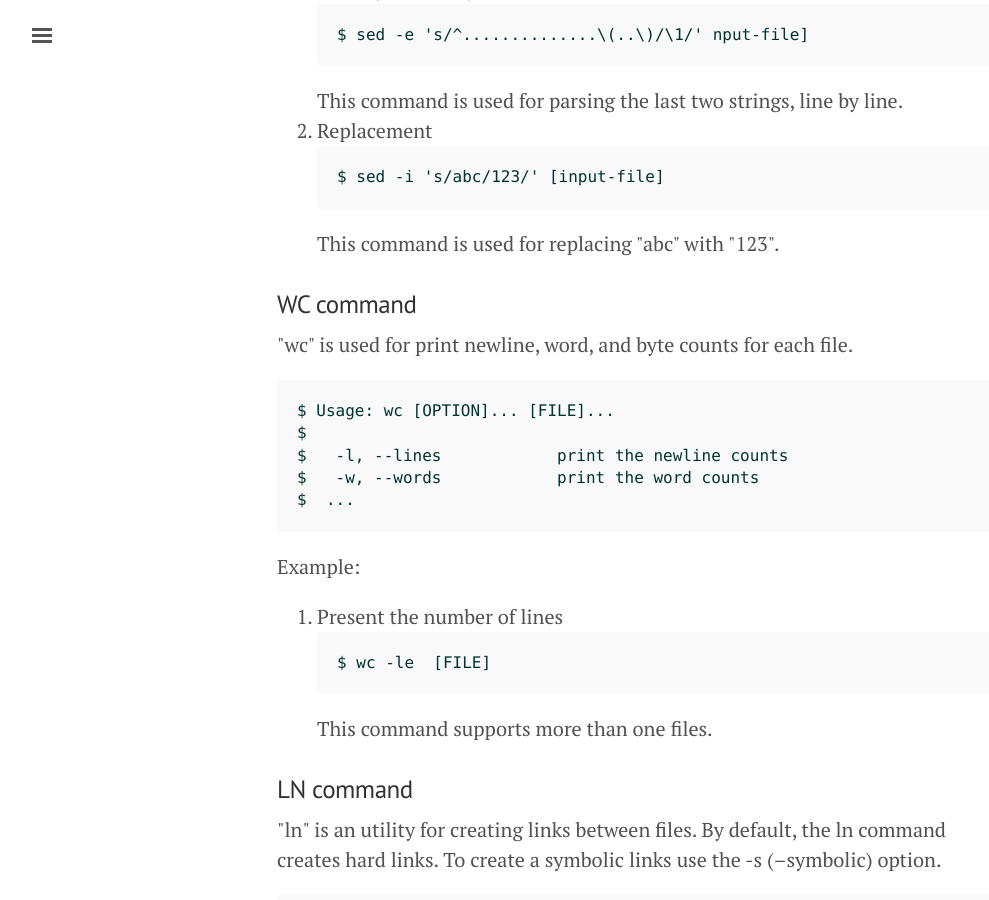
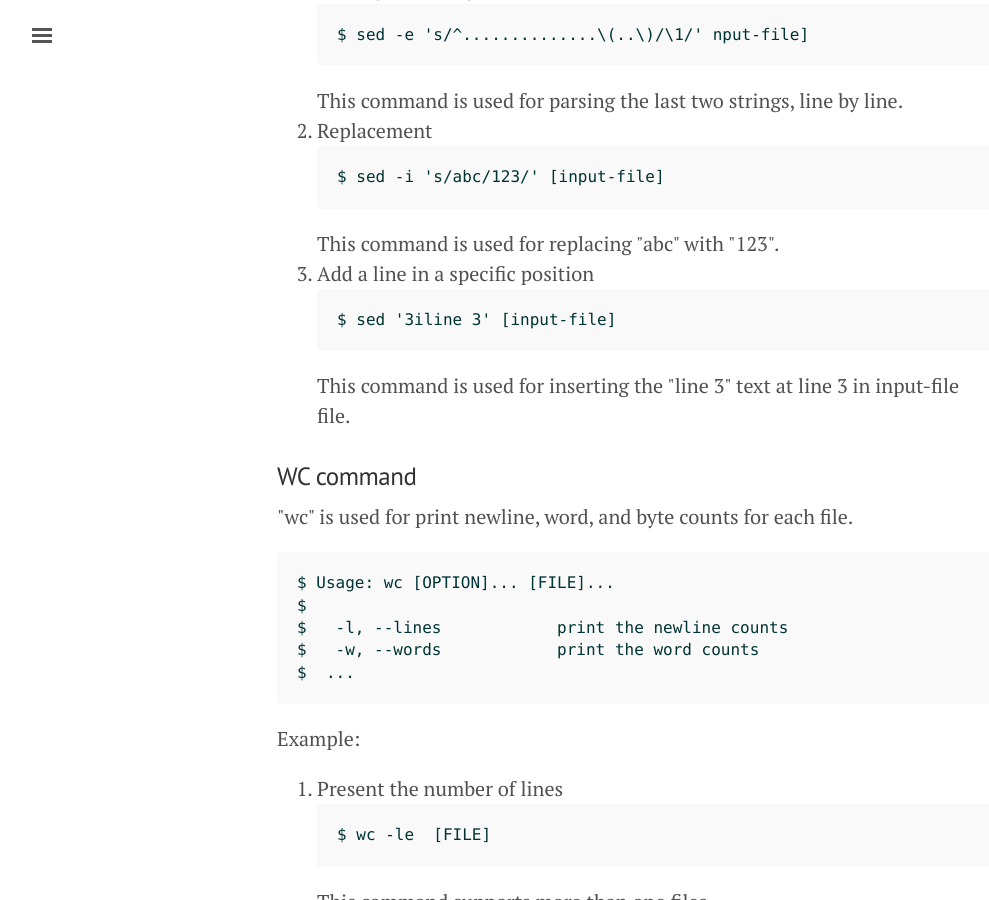
Before and after one commit to s311354/Louis, a Jekyll site: the page built from _posts/2019-01-27-Linux_Unix_command_Handbook.md, in a window 1280 px wide and 900 px high, scrolled down 1218 px. Shown: the whole window, without its empty margins (3-992 px from the left). Built offline with Jekyll 4.4.1, drawn with Linux system fonts in a browser that asks for light colours; nearby versions of some CDN libraries; some web fonts are replaced; comment, search, counter and statistics services are not loaded.

Commit message:
add sed command feature

```diff
--- a/_posts/2019-01-27-Linux_Unix_command_Handbook.md
+++ b/_posts/2019-01-27-Linux_Unix_command_Handbook.md
@@ -44,6 +44,11 @@ This command is used for parsing the last two strings, line by line.
 <div class="language-shell highlighter-rouge"><pre class="highlight"><code><span class="nv">$ sed -i 's/abc/123/' [input-file]
 </span></code></pre></div>
 This command is used for replacing "abc" with "123".
+
+<li> Add a line in a specific position</li>
+<div class="language-shell highlighter-rouge"><pre class="highlight"><code><span class="nv">$ sed '3iline 3' [input-file]
+</span></code></pre></div>
+This command is used for inserting the "line 3" text at line 3 in input-file file.
 </ol>
 
 <h3><a name="WC"></a> WC command </h3>
```
